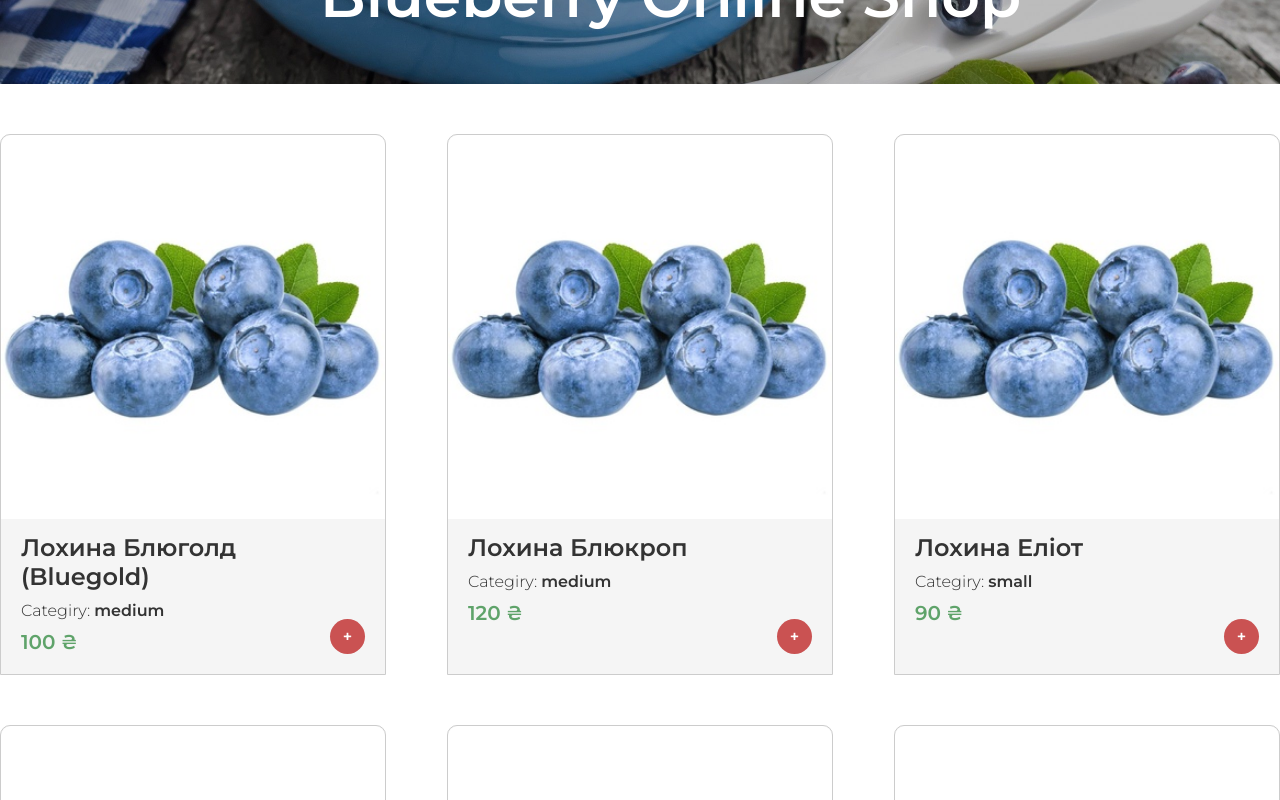
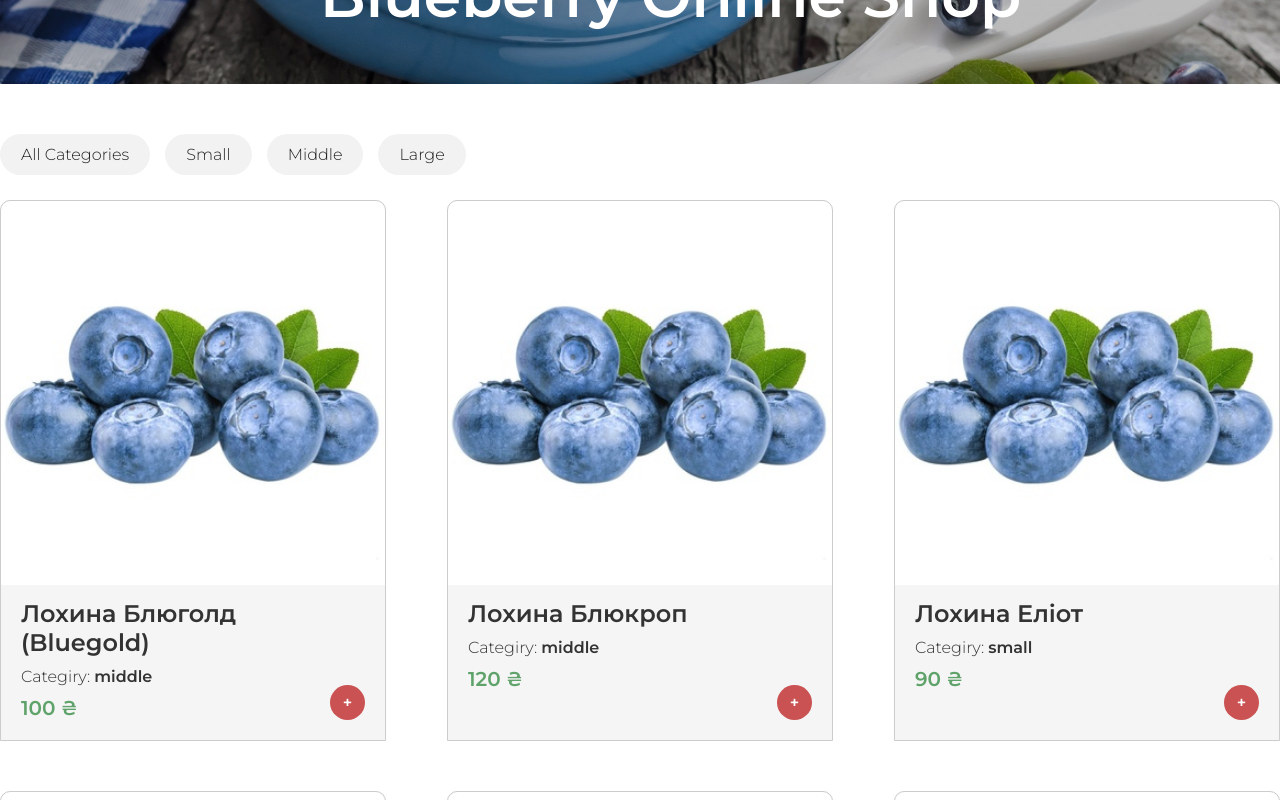
Before and after one commit to oleh-novakovskyi/react-beginer-project, a React (Create React App) app in the folder shop/: page / in a window 1280 px wide. Shown: the part 560-1360 px from the top of the page. Built offline with nearby package versions, Linux system fonts and the light colour scheme.

Commit message:
Step 7
add filter products

```diff
--- a/shop/src/App.js
+++ b/shop/src/App.js
@@ -2,19 +2,21 @@
 import Header from "./components/Header";
 import Footer from "./components/Footer";
 import Products from "./components/Products";
+import Categories from "./components/Categories";
 
 class App extends React.Component {
   constructor(props) {
     super(props);
     this.state = {
       orders: [],
+      currentProducts: [],
       products: [
         {
           id: 1,
           title: "Лохина Блюголд (Bluegold)",
           img: "350x350.jpg",
           desc: "Ягоди лохини цього популярного сорту світло-сині, з щільною ароматною м’якоттю.Та й самі кущики пишні і красиві, тому стануть чудовою прикрасою будь-якого саду. ",
-          category: "medium",
+          category: "middle",
           price: "100",
         },
         {
@@ -22,7 +24,7 @@
           title: "Лохина Блюкроп",
           img: "350x350.jpg",
           desc: "Цей середньостиглий американський сорт лохини був виведений понад півстоліття тому. Ягоди світло-сині, великі з пружною м’якоттю. Їх легко можна впізнати за характерною плескатою формою.",
-          category: "medium",
+          category: "middle",
           price: "120",
         },
         {
@@ -54,7 +56,7 @@
           title: "Лохина Дюк",
           img: "350x350.jpg",
           desc: "Цей сорт надзвичайно популярний у себе на батьківщині в Америці. І це не дивно: рослини стійкі до морозів, стабільно дають високий урожай. Кущам Дюка не страшні весняні заморозки, тому що вони пізно зацвітають, зате п лоди дають досить рано – вже в середині липня.",
-          category: "medium",
+          category: "middle",
           price: "160",
         },
         {
@@ -70,7 +72,7 @@
           title: "Лохина Торо",
           img: "350x350.jpg",
           desc: "Кущ Торо має прекрасний декоративний вигляд. Ягода дозріває в кінці липня-початку серпня. Урожайність висока. Урожай збирається в 2 збори.",
-          category: "medium",
+          category: "middle",
           price: "125",
         },
         {
@@ -78,7 +80,7 @@
           title: "Патріот",
           img: "350x350.jpg",
           desc: "Кущі цього сорту відмінно почувають себе в ґрунті будь-якого типу, хоча найбільше люблять важкі, добре зволожені ґрунти. А ще вони чудово зимують, не бояться фітофторозу стебел.",
-          category: "medium",
+          category: "middle",
           price: "145",
         },
         {
@@ -91,18 +93,32 @@
         },
       ],
     };
+    this.state.currentProducts = this.state.products;
     this.addToOrder = this.addToOrder.bind(this);
     this.deleteOrder = this.deleteOrder.bind(this);
+    this.chooseCategory = this.chooseCategory.bind(this);
   }
   render() {
     return (
       <div className="wrapper">
         <Header orders={this.state.orders} onDelete={this.deleteOrder} />
-        <Products products={this.state.products} onAdd={this.addToOrder} />
+        <Categories chooseCategory={this.chooseCategory} />
+        <Products products={this.state.currentProducts} onAdd={this.addToOrder} />
         <Footer />
       </div>
     );
   }
+
+  chooseCategory(category) {
+    if(category === 'all'){
+      this.setState({currentProducts: this.state.products});
+      return
+    }
+    this.setState({
+      currentProducts: this.state.products.filter(el => el.category === category)
+    })
+  }
+
   deleteOrder(id){
     this.setState({orders: this.state.orders.filter(el => el.id !== id)})
   }
--- /dev/null
+++ b/shop/src/components/Categories.js
@@ -0,0 +1,36 @@
+import React, { Component } from "react";
+
+export class Categories extends Component {
+  constructor(props) {
+    super(props);
+    this.state = {
+      categories: [
+        {
+          key: "all",
+          name: "All Categories",
+        },
+        {
+          key: "small",
+          name: "Small",
+        },
+        {
+          key: "middle",
+          name: "Middle",
+        },
+        {
+          key: "large",
+          name: "Large",
+        },
+      ],
+    };
+  }
+  render() {
+    return <div className="categories">
+        {this.state.categories.map(el =>
+            <div key={el.key} onClick={() => this.props.chooseCategory(el.key)}>{el.name}</div>
+        )}
+    </div>;
+  }
+}
+
+export default Categories;
--- a/shop/src/index.css
+++ b/shop/src/index.css
@@ -144,6 +144,24 @@
     margin-bottom: 10px;
     padding-top: 10px;
 }
+
+.categories div {
+    display: inline-block;
+    background: #f2f2f2;
+    border-radius: 50px;
+    padding: 10px 20px;
+    margin-bottom: 25px;
+    margin-right: 15px;
+    cursor: pointer;
+    border: 1px solid transparent;
+    transition: all 500ms ease;
+}
+
+.categories div:hover {
+border-color: silver;
+transform: scale(1.1);
+}
+
 main {
     display: flex;
     width: 100%;
```
